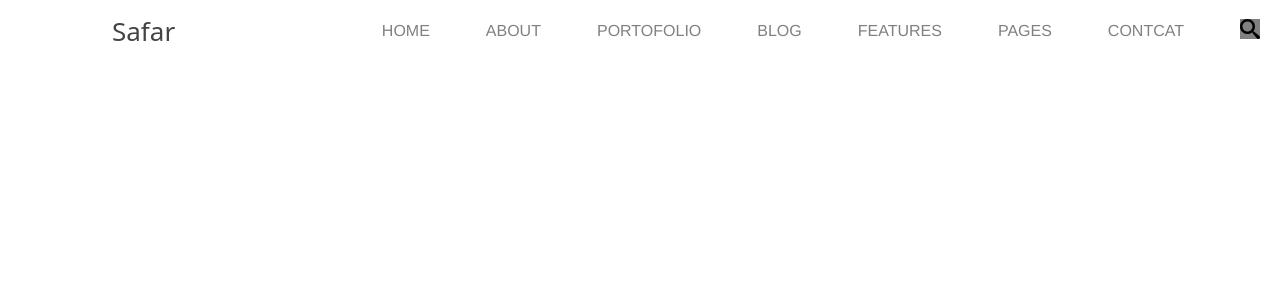
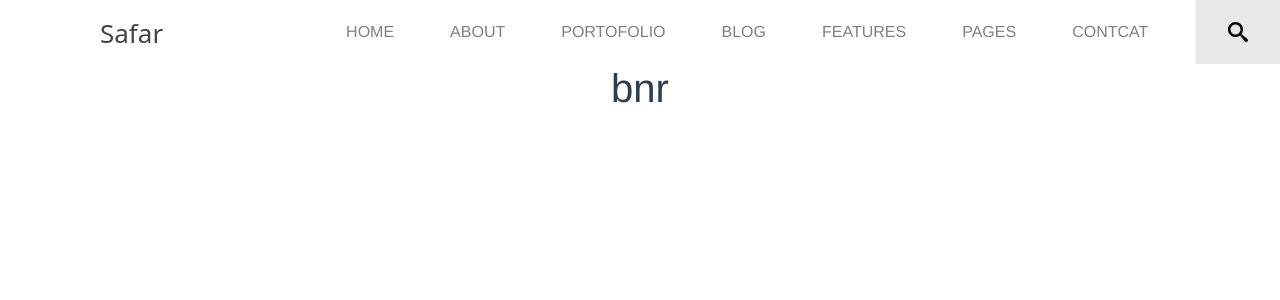
Before and after one commit to mohmaedelaraby/Safari, a Vue app: page / in a window 1280 px wide. Shown: the top 300 px of the page. Built offline with nearby package versions, Linux system fonts and the light colour scheme.

Commit message:
navbar #1

```diff
--- a/src/App.vue
+++ b/src/App.vue
@@ -1,16 +1,19 @@
 <template>
-<NavBar></NavBar>
+  <NavBar></NavBar>
+  <banner-home></banner-home>
 </template>
 
 <script>
-import NavBar from './components/NavBar.vue'
+import NavBar from "./components/NavBar.vue";
+import BannerHome from "./components/BannerHome.vue";
 
 export default {
-  name: 'App',
+  name: "App",
   components: {
-    NavBar
-  }
-}
+    NavBar,
+    BannerHome
+  },
+};
 </script>
 
 <style>
@@ -22,11 +25,10 @@ export default {
   color: #2c3e50;
 }
 
-.nav-link.dropdown-toggle::after{
-            display: none;
+.nav-link.dropdown-toggle::after {
+  display: none;
 }
-*{
+* {
   margin: 0;
-
 }
 </style>
--- /dev/null
+++ b/src/components/BannerHome.vue
@@ -0,0 +1,19 @@
+<template>
+    <div>
+        <h1>bnr</h1>
+    </div>
+</template>
+
+<script>
+export default {
+    setup () {
+
+
+        return {}
+    }
+}
+</script>
+
+<style lang="scss" scoped>
+
+</style>
--- a/src/components/NavBar.vue
+++ b/src/components/NavBar.vue
@@ -69,24 +69,14 @@
               {{ item }}
             </a>
           </li>
-
-          <li class="nav-item dropdown">
-            <a
-              class="nav-link dropdown-toggle"
-              href="#"
-              id="navbarDarkDropdownMenuLink"
-              role="button"
-              data-bs-toggle="dropdown"
-              aria-expanded="false"
-            >
-            <div class="search__icon__container">
-                <img src="@/assets/search.svg" alt="search" class="search__icon"/>
+        </ul>
+      </div>
     </div>
 
-            </a>
-          </li>
-        </ul>
-      </div>
+    <div class="search__icon__container" @click="active=true">
+
+    <input  v-if="active" :class="{ 'input__active': 'input__not__active' }"  placeholder="Search ..." @keyup.enter="active=false"/>
+      <img src="@/assets/search.svg" alt="search" class="search__icon" />
     </div>
   </nav>
 </template>
@@ -97,6 +87,7 @@ export default {
   data() {
     return {
       navItems: ["ABOUT", "PORTOFOLIO", "BLOG", "FEATURES", "PAGES", "CONTCAT"],
+      active:false
     };
   },
 };
@@ -105,6 +96,44 @@ export default {
 <style lang="scss" scoped>
 @media screen and (min-width: 1024px) {
   .navbar {
+    padding: 0px;
+    height: 8vh;
+
+    .search__icon__container {
+      display: flex;
+      align-items: center;
+      justify-content: center;
+      background-color: rgb(233, 232, 232);
+      height: 100%;
+      width: 7%;
+      cursor: pointer;
+
+
+     .input__not__active{
+        border: none;
+        right: 0;
+        width: 0;
+
+     }
+     .input__active{
+        border: 1px solid black;
+        border-top-left-radius: 50px;
+          border-bottom-left-radius: 50px;
+        position: absolute;
+        right: 0;
+        height: 100%;
+        width: 80%;
+        outline: none;
+        font-size: 25px;
+         transition: 0.5s ease-in all;
+     }
+
+      .search__icon {
+        height: 20px;
+      }
+    }
+    .container-fluid {
+      padding: 0px;
       .navbar-brand {
         margin-left: 100px;
         .logo {
@@ -133,25 +162,7 @@ export default {
           display: flex;
           justify-content: flex-end;
           .nav-item {
-            margin-left: 40px;
-            .search__icon__container{
-                width: 100%;
-                height: 100%;
-                display: flex;
-                align-items: center;
-                justify-content: center;
-                background-color: gray;
-                .search__icon{
-                  height: 20px;
-          transition: 0.5s ease all;
-
-          @media (max-width: 426px) {
-            width: 90%;
-            height: 30px;
-          }
-            }
-            }
-
+            margin-right: 40px;
             .nav-link {
               color: grey;
               font-weight: 500;
@@ -162,6 +173,7 @@ export default {
               }
             }
           }
+
           .dropdown {
             &:hover {
               .dropdown-menu {
@@ -196,4 +208,19 @@ export default {
       }
     }
   }
+}
+@media screen and (max-width: 770px) {
+    .search__icon__container{
+        display: flex;
+        align-items: center;
+        justify-content: flex-end;
+        background-color: red;
+        width: 100%;
+        height: 40px;
+        .search__icon {
+        height: 20px;
+        margin-right: 25px;
+      }
+    }
+}
 </style>
```
Lines whose indentation alone changed are shown as unchanged.
